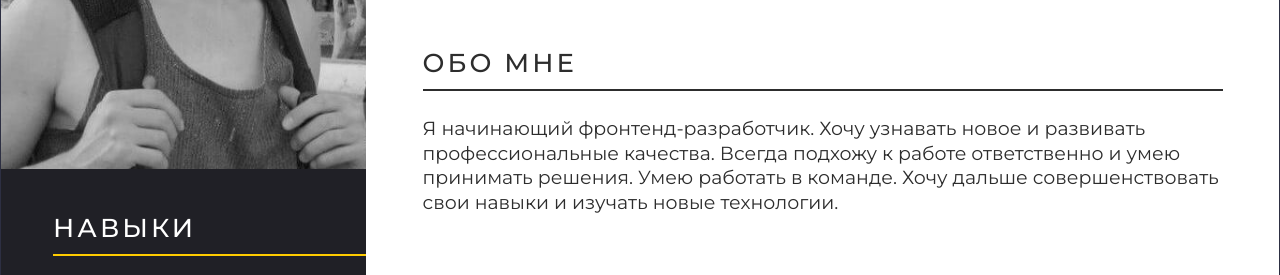
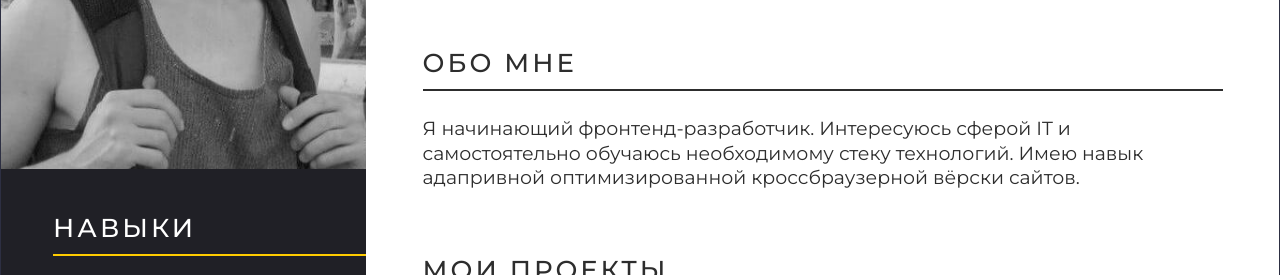
Before and after one commit to igor-bochenkov/igor-bochenkov-cv, a plain HTML site: page index.html in a window 1280 px wide. Shown: the part 282-557 px from the top of the page. Drawn offline with Linux system fonts and the light colour scheme; files whose address does not match are found by name.

```diff
--- a/index.html
+++ b/index.html
@@ -197,11 +197,10 @@
                 <div class="about__content">
                   <h2 class="about__title title" id="about-title">обо мне</h2>
                   <p>
-                    Я начинающий фронтенд-разработчик. Хочу узнавать новое и
-                    развивать профессиональные качества. Всегда подхожу к работе
-                    ответственно и умею принимать решения. Умею работать в
-                    команде. Хочу дальше совершенствовать свои навыки и изучать
-                    новые технологии.
+                    Я начинающий фронтенд-разработчик. Интересуюсь сферой IT и
+                    самостоятельно обучаюсь необходимому стеку технологий. Имею
+                    навык адапривной оптимизированной кроссбраузерной вёрски
+                    сайтов.
                   </p>
                 </div>
               </div>
```
Also changed, not shown: icons/github-svg.svg (deleted), icons/rs_school_js.svg (deleted), 1 other file.
